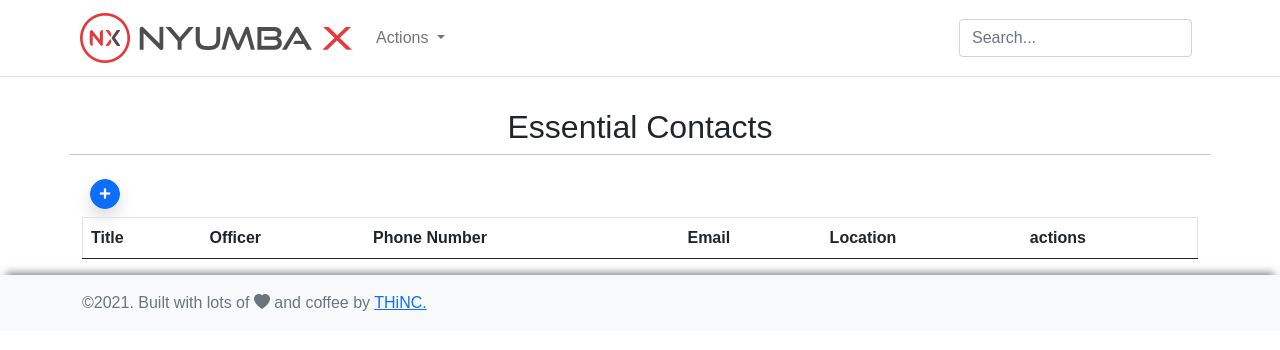
After one commit to BwanaQ/nyumba-kumi, a Django app: page /essential/ in a window 1280 px wide. The commit adds this page. Shown: the top 350 px of the page. Run offline with Django 3.2, Linux system fonts and the light colour scheme; data that the repository does not hold is empty; some libraries are stand-ins or nearby versions; some web fonts are replaced.

Commit message:
complete CRUD minus Hood Templates

```diff
--- a/nyumbax/admin.py
+++ b/nyumbax/admin.py
@@ -1,9 +1,8 @@
 from django.contrib import admin
-from .models import Hood, Business, Post, Essential, Location
+from .models import Hood, Business, Post, Essential
 
 # Register your models here.
 admin.site.register(Hood)
 admin.site.register(Post)
 admin.site.register(Essential)
-admin.site.register(Location)
 admin.site.register(Business)
--- a/nyumbax/templates/nyumbax/base.html
+++ b/nyumbax/templates/nyumbax/base.html
@@ -72,13 +72,13 @@
                     >
                   </li>
                   <li class="nav-item">
-                    <a class="nav-link" href="#"
+                    <a class="nav-link" href="{% url 'essential-home' %}"
                       >Contacts</a
                     >
                   </li>
                   <li class="nav-item">
-                    <a class="nav-link" href="#"
-                      >Neighbourhoods</a
+                    <a class="nav-link" href="{% url 'hood-home' %}"
+                      >Hoods</a
                     >
                   </li>
 
--- /dev/null
+++ b/nyumbax/templates/nyumbax/essential_list.html
@@ -0,0 +1,65 @@
+{% extends 'nyumbax/base.html' %} {% block content %}
+<div class="row pt-5">
+  <div class="col-12">
+    <h2 class="text-center">Essential Contacts</h2>
+  </div>
+  <hr />
+</div>
+<div class="row">
+  <div class="col-12">
+    <a
+      href="{% url 'essential-create' %}"
+      class="btn btn-primary btn-sm btn-circle float-start m-2 shadow"
+      ><i class="fa fa-plus" aria-hidden="true"></i
+    ></a>
+  </div>
+</div>
+<div class="row">
+  <div class="col-12">
+    <table class="table table-striped border">
+      <thead>
+        <tr>
+          <th scope="col">Title</th>
+          <th scope="col">Officer</th>
+          <th scope="col">Phone Number</th>
+          <th scope="col">Email</th>
+          <th scope="col">Location</th>
+          <th scope="col">actions</th>
+        </tr>
+      </thead>
+      <tbody>
+        {% for essential in object_list %}
+        <tr>
+          <th scope="row">{{ essential.title }}</th>
+          <td>{{ essential.officer }}</td>
+          <td>{{ essential.phone }}</td>
+          <td>{{ essential.email }}</td>
+          <td>{{ essential.location }}</td>
+
+          <td>
+            <a
+              href="{% url 'essential-detail' essential.id %}"
+              target="_blank"
+              class="btn btn-outline-success btn-circle btn-sm m-2 shadow"
+              ><i class="fa fa-eye" aria-hidden="true"></i
+            ></a>
+            {% if essential.owner == user %}
+            <a
+              href="{% url 'essential-delete' essential.id %}"
+              class="btn btn-outline-danger btn-circle btn-sm m-2 shadow"
+              ><i class="far fa-trash-alt"></i
+            ></a>
+            <a
+              href="{% url 'essential-update' essential.id %}"
+              class="btn btn-outline-primary btn-sm btn-circle m-2 shadow shadow"
+              ><i class="fas fa-edit"></i
+            ></a>
+            {% endif %}
+          </td>
+        </tr>
+        {% endfor %}
+      </tbody>
+    </table>
+  </div>
+</div>
+{% endblock %}
--- a/nyumbax/urls.py
+++ b/nyumbax/urls.py
@@ -14,6 +14,18 @@ from .views import (
     BusinessDeleteView,
     BusinessDetailView,
 
+
+    EssentialListView,
+    EssentialCreateView,
+    EssentialUpdateView,
+    EssentialDeleteView,
+    EssentialDetailView,
+
+    HoodListView,
+    HoodCreateView,
+    HoodUpdateView,
+    HoodDeleteView,
+    HoodDetailView,
 )
 
 urlpatterns = [
@@ -30,4 +42,22 @@ urlpatterns = [
          BusinessUpdateView.as_view(), name="business-update"),
     path('business/<int:pk>/delete/',
          BusinessDeleteView.as_view(), name="business-delete"),
+
+    path('essential/', EssentialListView.as_view(), name="essential-home"),
+    path('essential/<int:pk>/', EssentialDetailView.as_view(),
+         name="essential-detail"),
+    path('essential/new/', EssentialCreateView.as_view(), name="essential-create"),
+    path('essential/<int:pk>/update/',
+         EssentialUpdateView.as_view(), name="essential-update"),
+    path('essential/<int:pk>/delete/',
+         EssentialDeleteView.as_view(), name="essential-delete"),
+
+    path('hood/', HoodListView.as_view(), name="hood-home"),
+    path('hood/<int:pk>/', HoodDetailView.as_view(), name="hood-detail"),
+    path('hood/new/', HoodCreateView.as_view(), name="hood-create"),
+    path('hood/<int:pk>/update/',
+         HoodUpdateView.as_view(), name="hood-update"),
+    path('hood/<int:pk>/delete/',
+         HoodDeleteView.as_view(), name="hood-delete"),
+
 ]
--- a/nyumbax/views.py
+++ b/nyumbax/views.py
@@ -10,7 +10,7 @@ from django.views.generic import (
     DeleteView,
 
 )
-from .models import Post, Business
+from .models import Post, Business, Essential, Hood
 from django.urls import reverse_lazy
 from .forms import PostCreateForm
 from django.shortcuts import get_object_or_404
@@ -117,7 +117,7 @@ class BusinessCreateView(LoginRequiredMixin, SuccessMessageMixin, CreateView):
 class BusinessUpdateView(LoginRequiredMixin, SuccessMessageMixin, UpdateView):
     model = Business
     success_url = '/'
-    fields = ['title', 'body']
+    fields = ['title', 'email']
     success_message = "The Business updated successfully!"
 
     def form_valid(self, form):
@@ -147,3 +147,79 @@ class BusinessDeleteView(LoginRequiredMixin, UserPassesTestMixin, DeleteView):
         if self.request.user == business.owner:
             return True
         return False
+
+
+class EssentialListView(ListView):
+    model = Essential
+    template_name = 'essential_list.html'
+    queryset = Essential.objects.order_by('-timestamp')
+
+    def get_queryset(self):
+        query = self.request.GET.get('q')
+        if query:
+            return Essential.objects.filter(title__icontains=query)
+        else:
+            return Essential.objects.order_by('-timestamp')
+
+
+class EssentialCreateView(LoginRequiredMixin, SuccessMessageMixin, CreateView):
+    model = Essential
+    success_url = '/'
+    fields = ['title', 'officer', 'phone', 'email', 'location']
+    success_message = "Essential created successfully!"
+
+
+class EssentialUpdateView(LoginRequiredMixin, SuccessMessageMixin, UpdateView):
+    model = Essential
+    success_url = '/'
+    fields = ['title', 'officer', 'phone', 'email', 'location']
+    success_message = "The Essential updated successfully!"
+
+
+class EssentialDetailView(DetailView):
+    model = Essential
+    success_url = '/'
+
+
+class EssentialDeleteView(LoginRequiredMixin, UserPassesTestMixin, DeleteView):
+    model = Essential
+    success_url = '/'
+    success_message = "The Essential %(title) was deleted successfully!"
+
+
+class HoodListView(ListView):
+    model = Hood
+    template_name = 'hood_list.html'
+    queryset = Hood.objects.order_by('title')
+
+    def get_queryset(self):
+        query = self.request.GET.get('q')
+        if query:
+            return Hood.objects.filter(title__icontaihoodns=query)
+        else:
+            return Hood.objects.order_by('title')
+
+
+class HoodCreateView(LoginRequiredMixin, SuccessMessageMixin, CreateView):
+    model = Hood
+    success_url = '/'
+    fields = ['title', 'location', 'admin']
+    success_message = "Hood created successfully!"
+
+
+class HoodUpdateView(LoginRequiredMixin, SuccessMessageMixin, UpdateView):
+    model = Hood
+    success_url = '/'
+    fields = ['title', 'location', 'admin']
+    success_message = "The Hood updated successfully!"
+
+
+class HoodDetailView(DetailView):
+    model = Hood
+    success_url = '/'
+
+
+class HoodDeleteView(LoginRequiredMixin, UserPassesTestMixin, DeleteView):
+    model = Hood
+    success_url = '/'
+    success_message = "The Hood %(title) was deleted successfully!"
```
Also changed, not shown: nyumbax/forms.py (+15 -1 lines), nyumbax/models.py (+3 -12 lines), nyumbax/templates/nyumbax/essential_confirm_delete.html (added, +21 -0 lines), nyumbax/templates/nyumbax/essential_detail.html (added, +63 -0 lines), nyumbax/templates/nyumbax/essential_form.html (added, +15 -0 lines), nyumbax/migrations/0009_rename_name_hood_title.py (added), nyumbax/migrations/0010_remove_hood_user.py (added), nyumbax/migrations/0011_alter_essential_location.py (added), nyumbax/migrations/0012_auto_20210413_0440.py (added), 1 other file.
